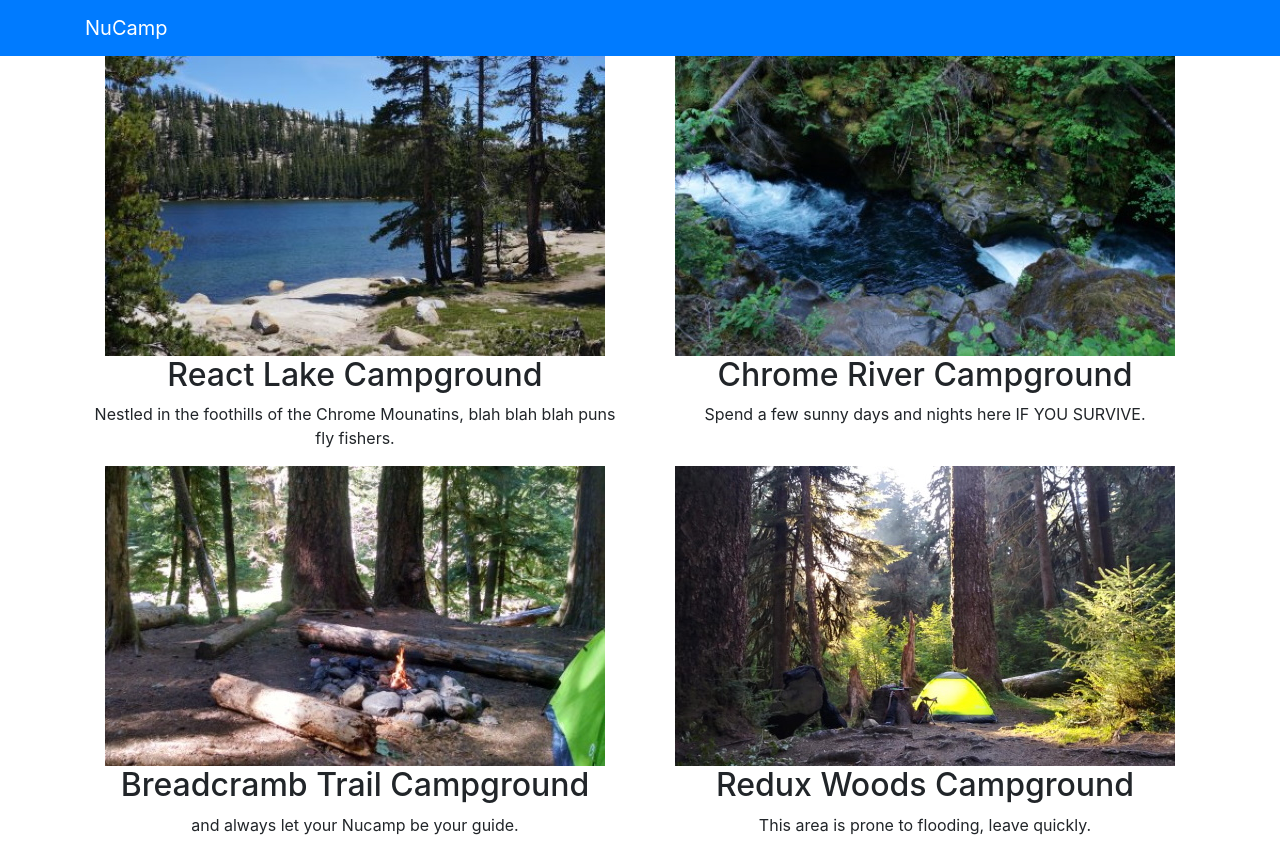
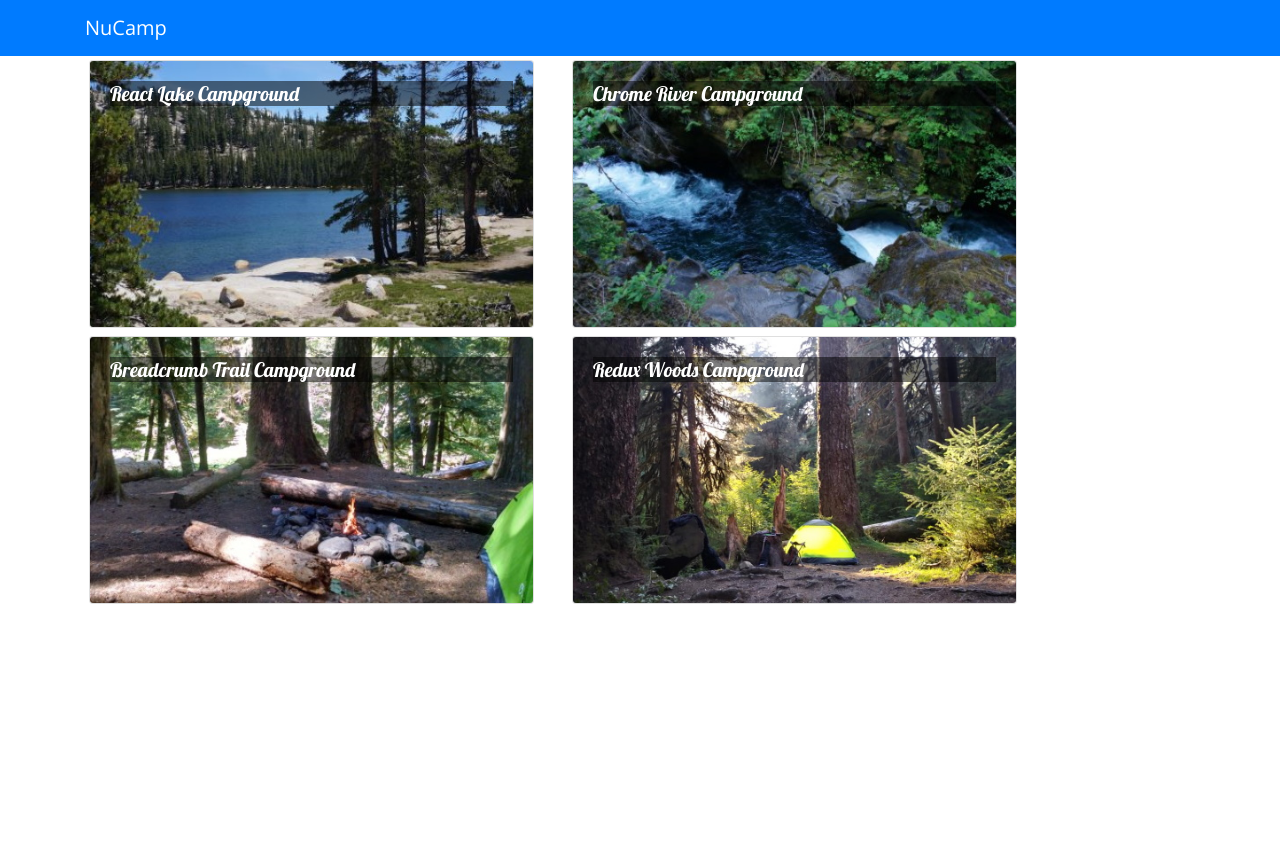
Before and after one commit to kweisse1/nucampsite-React, a React (Create React App) app: page / in a window 1280 px wide. After the commit the page ends 800 px from the top, so only its background shows below. Built offline with nearby package versions, Linux system fonts and the light colour scheme.

Commit message:
seperated campsites into its own file, installed two fonts, changed app.css to use those fonts

```diff
--- a/src/App.css
+++ b/src/App.css
@@ -1,38 +1,13 @@
-.App {
-  text-align: center;
+body {
+  font-family:"Open Sans", sans-serif;
 }
 
-.App-logo {
-  height: 40vmin;
-  pointer-events: none;
+/* this is possible with the font shorthand proprety in CSS */
+.card-title {
+  font: 500 1.25rem "Lobster", cursive;
 }
 
-@media (prefers-reduced-motion: no-preference) {
-  .App-logo {
-    animation: App-logo-spin infinite 20s linear;
-  }
+.card-img-overlay .card-title {
+  color: white;
+  background-color: rgba(0 ,0, 0, 0.5);
 }
-
-.App-header {
-  background-color: #282c34;
-  min-height: 100vh;
-  display: flex;
-  flex-direction: column;
-  align-items: center;
-  justify-content: center;
-  font-size: calc(10px + 2vmin);
-  color: white;
-}
-
-.App-link {
-  color: #61dafb;
-}
-
-@keyframes App-logo-spin {
-  from {
-    transform: rotate(0deg);
-  }
-  to {
-    transform: rotate(360deg);
-  }
-}
--- a/src/App.js
+++ b/src/App.js
@@ -2,8 +2,15 @@
 import { Navbar, NavbarBrand } from 'reactstrap';
 import Directory from './components/DirectoryComponent';
 import './App.css';
+import { CAMPSITES } from './shared/campsites';
 
 class App extends Component {
+  constructor(props) {
+    super(props);
+    this.state = {
+      campsites: CAMPSITES
+    };
+  }
   render() {
     return (
       <div className="App">
@@ -12,7 +19,7 @@
             <NavbarBrand href="/">NuCamp</NavbarBrand>
           </div>
         </Navbar>
-        <Directory />
+        <Directory campsites={this.state.campsites} />
       </div>
     );
   }
--- a/src/components/DirectoryComponent.js
+++ b/src/components/DirectoryComponent.js
@@ -1,49 +1,43 @@
 import React, { Component } from 'react';
+import { Card, CardImg, CardImgOverlay, CardText, CardBody, CardTitle } from 'reactstrap';
 
 class Directory extends Component {
     constructor(props) {
         super(props);
         this.state = {
-            campsites: [
-                {
-                    id: 0,
-                    name: 'React Lake Campground',
-                    image: 'assets/images/react-lake.jpg',
-                    elevation: 1233,
-                    description: "Nestled in the foothills of the Chrome Mounatins, blah blah blah puns fly fishers."
-                },
-                {
-                    id: 1,
-                    name: 'Chrome River Campground',
-                    image: 'assets/images/chrome-river.jpg',
-                    elevation: 877,
-                    description: "Spend a few sunny days and nights here IF YOU SURVIVE. "
-                },
-                {
-                    id: 2,
-                    name: 'Breadcramb Trail Campground',
-                    image: 'assets/images/breadcrumb-trail.jpg',
-                    elevation: 2901,
-                    description: /*put fa-music note here. <i class="fas fa-music"></i> */"and always let your Nucamp be your guide."
-                },
-                {
-                    id: 3,
-                    name: 'Redux Woods Campground',
-                    image: 'assets/images/redux-woods.jpg',
-                    elevation: 42,
-                    description: "This area is prone to flooding, leave quickly."
-                }
-            ],
+            selectedCampsite: null
         };
     }
 
+    onCampsiteSelect(campsite) {
+        this.setState({selectedCampsite: campsite});
+    }
+
+    renderSelectedCampsite(campsite) {
+        if (campsite) {
+            return (
+                <Card>
+                    <CardImg top src={campsite.image} alt={campsite.name}/>
+                    <CardBody>
+                        <CardTitle>{campsite.name}</CardTitle>
+                        <CardText>{campsite.description}</CardText>
+                    </CardBody>
+                </Card>
+            );
+        }
+        return <div/>;
+    }
+
     render() {
-        const directory = this.state.campsites.map(campsite => {
+        const directory = this.props.campsites.map(campsite => {
             return(
-                <div key={campsite.id} className="col">
-                    <img src={campsite.image} alt={campsite.name} />
-                    <h2> {campsite.name}</h2>
-                    <p>{campsite.description}</p>
+                <div key={campsite.id} className="col-md-5 m-1">
+                    <Card onClick={() => this.onCampsiteSelect(campsite)}>
+                        <CardImg width="100%" src={campsite.image} alt={campsite.name} />
+                        <CardImgOverlay>
+                            <CardTitle> {campsite.name}</CardTitle>
+                        </CardImgOverlay>
+                    </Card>
                 </div>
             );
         });
@@ -53,6 +47,11 @@
                 <div className="row">
                     {directory}
                 </div>
+                <div className="row">
+                    <div className="col-md-5 m-1">
+                        {this.renderSelectedCampsite(this.state.selectedCampsite)}
+                    </div>
+                </div>
             </div>
         );
     }
--- a/src/index.js
+++ b/src/index.js
@@ -1,9 +1,11 @@
 import React from 'react';
 import ReactDOM from 'react-dom';
 import './index.css';
-import App from './App';
 import reportWebVitals from './reportWebVitals';
 import 'bootstrap/dist/css/bootstrap.min.css';
+import 'typeface-lobster';
+import 'typeface-open-sans';
+import App from './App';
 
 ReactDOM.render(
   <React.StrictMode>
--- /dev/null
+++ b/src/shared/campsites.js
@@ -0,0 +1,178 @@
+export const CAMPSITES = [
+    {
+        id: 0,
+        name: 'React Lake Campground',
+        image: 'assets/images/react-lake.jpg',
+        elevation: 1233,
+        description: "Nestled in the foothills of the Chrome Mountains, this campground on the shores of the pristine React Lake is a favorite for fly fishers.",
+        comments: [
+            {
+                id: 0,
+                rating: 5,
+                text: "What a magnificent view!",
+                author: "Tinus Lorvaldes",
+                date: "2018-10-25T16:30Z"
+            },
+            {
+                id: 1,
+                rating: 4,
+                text: "The campground was beautiful, but the bugs could bite sometimes.",
+                author: "Brennen Ech",
+                date: "2017-06-17T03:33Z"
+            },
+            {
+                id: 2,
+                rating: 5,
+                text: "I caught a world-record-breaking trout here on my last visit.",
+                author: "McKenzie Sebastian",
+                date: "2019-02-18T18:12Z"
+            },
+            {
+                id: 3,
+                rating: 5,
+                text: "A wonderful place to reconnect with nature.",
+                author: "Jordan Runn",
+                date: "2019-08-04T20:11Z"
+            },
+            {
+                id: 4,
+                rating: 4,
+                text: "The stars at night were magnificent!",
+                author: "Ann Dabramov",
+                date: "2018-07-23T19:44Z"
+            }
+        ]
+    },
+    {
+        id: 1,
+        name:'Chrome River Campground ',
+        image: 'assets/images/chrome-river.jpg',
+        elevation: 877,
+        description: "Spend a few sunny days and starry nights beneath a canopy of old-growth firs at this enchanting spot by the Chrome River.",
+        comments: [
+            {
+                id: 0,
+                rating: 5,
+                text: "What a magnificent view!",
+                author: "Tinus Lorvaldes",
+                date: "2018-10-25T16:30Z"
+            },
+            {
+                id: 1,
+                rating: 4,
+                text: "The campground was beautiful, but the bugs could bite sometimes.",
+                author: "Brennen Ech",
+                date: "2017-06-17T03:33Z"
+            },
+            {
+                id: 2,
+                rating: 5,
+                text: "I caught a world-record-breaking trout here on my last visit.",
+                author: "McKenzie Sebastian",
+                date: "2019-02-18T18:12Z"
+            },
+            {
+                id: 3,
+                rating: 5,
+                text: "A wonderful place to reconnect with nature.",
+                author: "Jordan Runn",
+                date: "2019-08-04T20:11Z"
+            },
+            {
+                id: 4,
+                rating: 4,
+                text: "The stars at night were magnificent!",
+                author: "Ann Dabramov",
+                date: "2018-07-23T19:44Z"
+            }
+        ]
+    },
+    {
+        id: 2,
+        name:'Breadcrumb Trail Campground',
+        image: 'assets/images/breadcrumb-trail.jpg',
+        elevation: 2901,
+        description: "Let NuCamp be your guide to this off-the-beaten-path, hike-in-only campground.",
+        comments: [
+            {
+                id: 0,
+                rating: 5,
+                text: "What a magnificent view!",
+                author: "Tinus Lorvaldes",
+                date: "2018-10-25T16:30Z"
+            },
+            {
+                id: 1,
+                rating: 4,
+                text: "The campground was beautiful, but the bugs could bite sometimes.",
+                author: "Brennen Ech",
+                date: "2017-06-17T03:33Z"
+            },
+            {
+                id: 2,
+                rating: 5,
+                text: "I caught a world-record-breaking trout here on my last visit.",
+                author: "McKenzie Sebastian",
+                date: "2019-02-18T18:12Z"
+            },
+            {
+                id: 3,
+                rating: 5,
+                text: "A wonderful place to reconnect with nature.",
+                author: "Jordan Runn",
+                date: "2019-08-04T20:11Z"
+            },
+            {
+                id: 4,
+                rating: 4,
+                text: "The stars at night were magnificent!",
+                author: "Ann Dabramov",
+                date: "2018-07-23T19:44Z"
+            }
+        ]
+    },
+    {
+        id: 3,
+        name:'Redux Woods Campground',
+        image: 'assets/images/redux-woods.jpg',
+        elevation: 42,
+        description: "You'll never want to leave this hidden gem, deep within the lush Redux Woods.",
+        comments: [
+            {
+                id: 0,
+                rating: 5,
+                text: "What a magnificent view!",
+                author: "Tinus Lorvaldes",
+                date: "2018-10-25T16:30Z"
+            },
+            {
+                id: 1,
+                rating: 4,
+                text: "The campground was beautiful, but the bugs could bite sometimes.",
+                author: "Brennen Ech",
+                date: "2017-06-17T03:33Z"
+            },
+            {
+                id: 2,
+                rating: 5,
+                text: "I caught a world-record-breaking trout here on my last visit.",
+                author: "McKenzie Sebastian",
+                date: "2019-02-18T18:12Z"
+            },
+            {
+                id: 3,
+                rating: 5,
+                text: "A wonderful place to reconnect with nature.",
+                author: "Jordan Runn",
+                date: "2019-08-04T20:11Z"
+            },
+            {
+                id: 4,
+                rating: 4,
+                text: "The stars at night were magnificent!",
+                author: "Ann Dabramov",
+                date: "2018-07-23T19:44Z"
+            }
+        ]
+    }
+];
```
